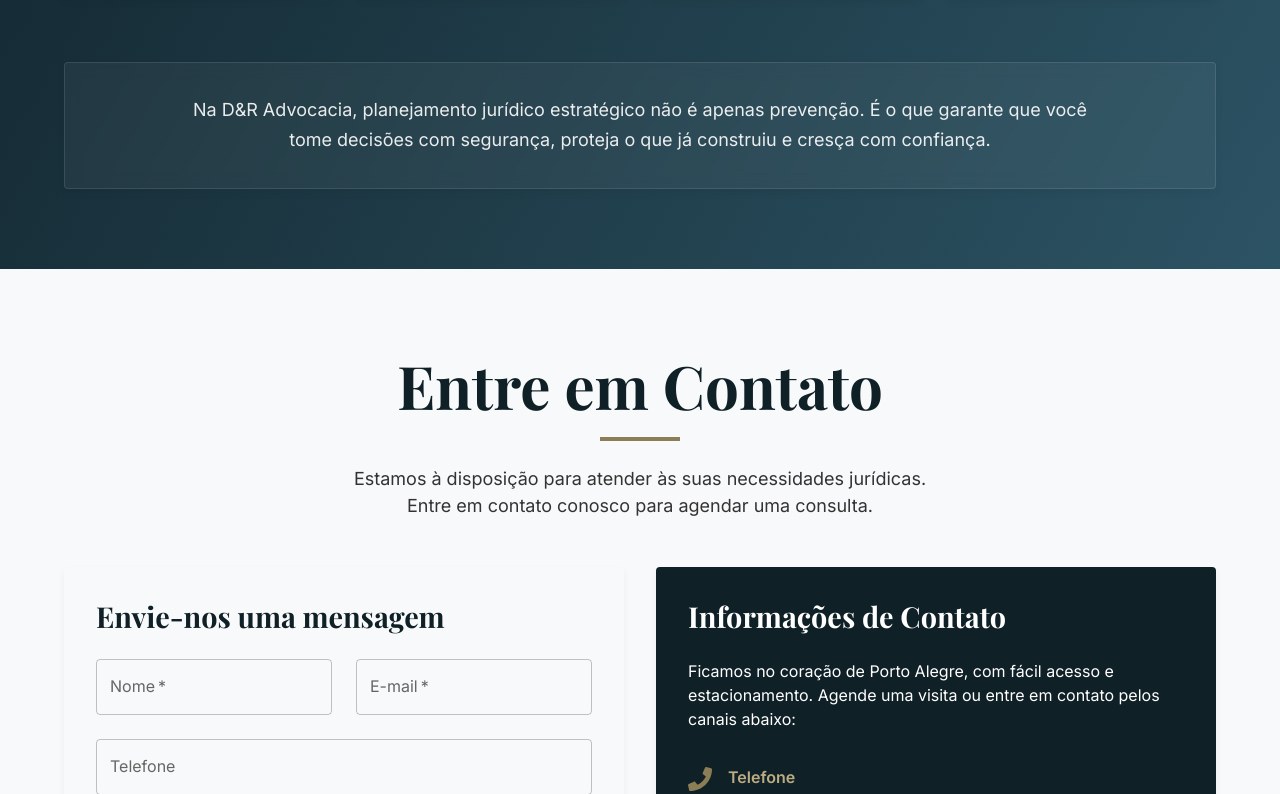
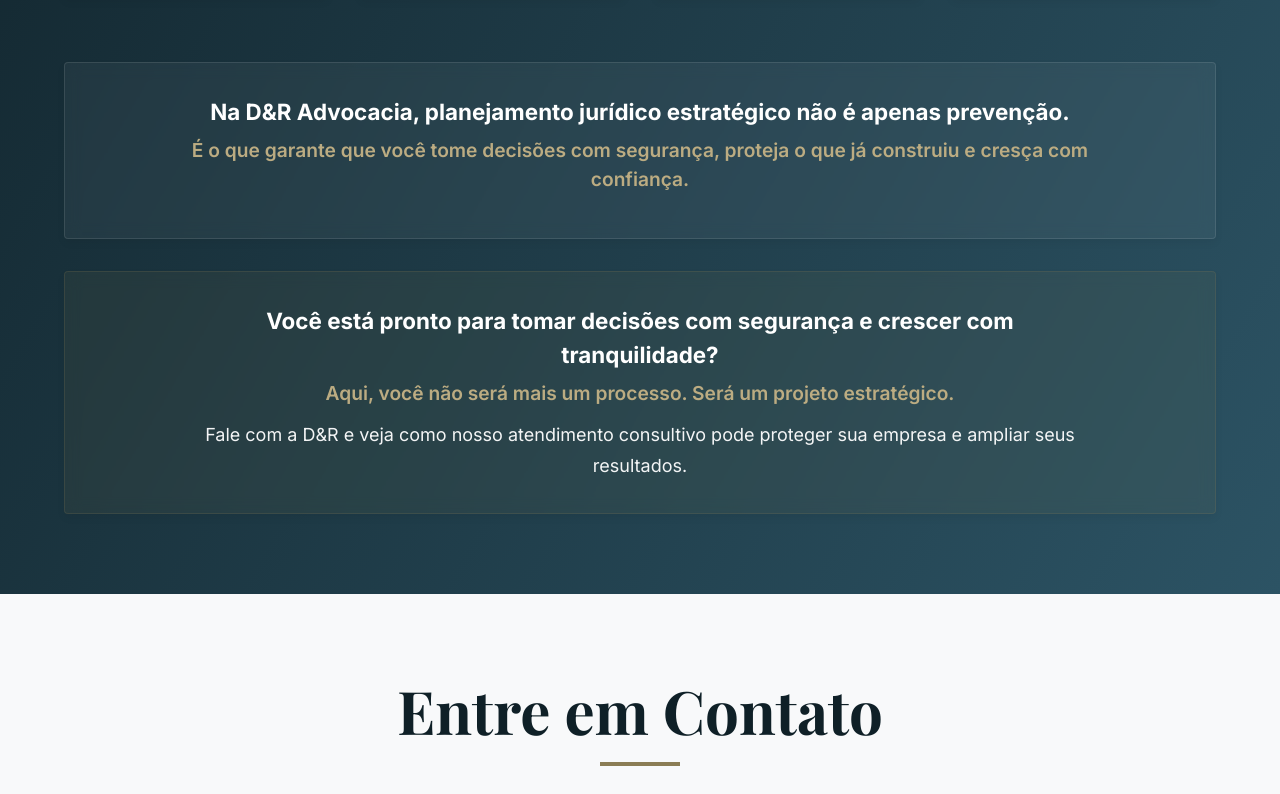
Before and after one commit to richarddiehlrs/site, a Next.js app: page / in a window 1280 px wide. Shown: the part 5105-5899 px from the top of the page. Built offline with nearby package versions, Linux system fonts and the light colour scheme; what @mui/material-nextjs would draw is missing.

Commit message:
Aprimoramento nos textos de Planejamento Jurídico Estratégico

```diff
--- a/app/components/Planejamento.tsx
+++ b/app/components/Planejamento.tsx
@@ -190,7 +190,87 @@
                 lineHeight: 1.7,
               }}
             >
-              Na D&R Advocacia, planejamento jurídico estratégico não é apenas prevenção. É o que garante que você tome decisões com segurança, proteja o que já construiu e cresça com confiança.
+              <Typography
+                component="span"
+                sx={{
+                  display: 'block',
+                  fontSize: '1.4rem',
+                  fontWeight: 700,
+                  mb: 1,
+                  color: 'white',
+                }}
+              >
+                Na D&R Advocacia, planejamento jurídico estratégico não é apenas prevenção.
+              </Typography>
+              <Typography
+                component="span"
+                sx={{
+                  display: 'block',
+                  fontSize: '1.2rem',
+                  fontWeight: 600,
+                  mb: 1.5,
+                  color: theme.palette.secondary.light,
+                }}
+              >
+                É o que garante que você tome decisões com segurança, proteja o que já construiu e cresça com confiança.
+              </Typography>
+            </Typography>
+          </Card>
+        </motion.div>
+
+        <motion.div
+          initial={{ opacity: 0, y: 20 }}
+          whileInView={{ opacity: 1, y: 0 }}
+          transition={{ duration: 0.7, delay: 0.2 }}
+          viewport={{ once: true }}
+          style={{ marginTop: '2rem', textAlign: 'center' }}
+        >
+          <Card
+            elevation={0}
+            sx={{
+              py: 4,
+              px: 6,
+              background: alpha(theme.palette.secondary.main, 0.1),
+              backdropFilter: 'blur(8px)',
+              borderRadius: 1,
+              border: `1px solid ${alpha(theme.palette.secondary.main, 0.2)}`,
+            }}
+          >
+            <Typography
+              variant="body1"
+              sx={{
+                maxWidth: '900px',
+                mx: 'auto',
+                fontSize: '1.125rem',
+                color: alpha('#fff', 0.95),
+                lineHeight: 1.7,
+              }}
+            >
+              <Typography
+                component="span"
+                sx={{
+                  display: 'block',
+                  fontSize: '1.4rem',
+                  fontWeight: 700,
+                  mb: 1,
+                  color: 'white',
+                }}
+              >
+                Você está pronto para tomar decisões com segurança e crescer com tranquilidade?
+              </Typography>
+              <Typography
+                component="span"
+                sx={{
+                  display: 'block',
+                  fontSize: '1.2rem',
+                  fontWeight: 600,
+                  mb: 1.5,
+                  color: theme.palette.secondary.light,
+                }}
+              >
+                Aqui, você não será mais um processo. Será um projeto estratégico.
+              </Typography>
+              Fale com a D&R e veja como nosso atendimento consultivo pode proteger sua empresa e ampliar seus resultados.
             </Typography>
           </Card>
         </motion.div>
```
